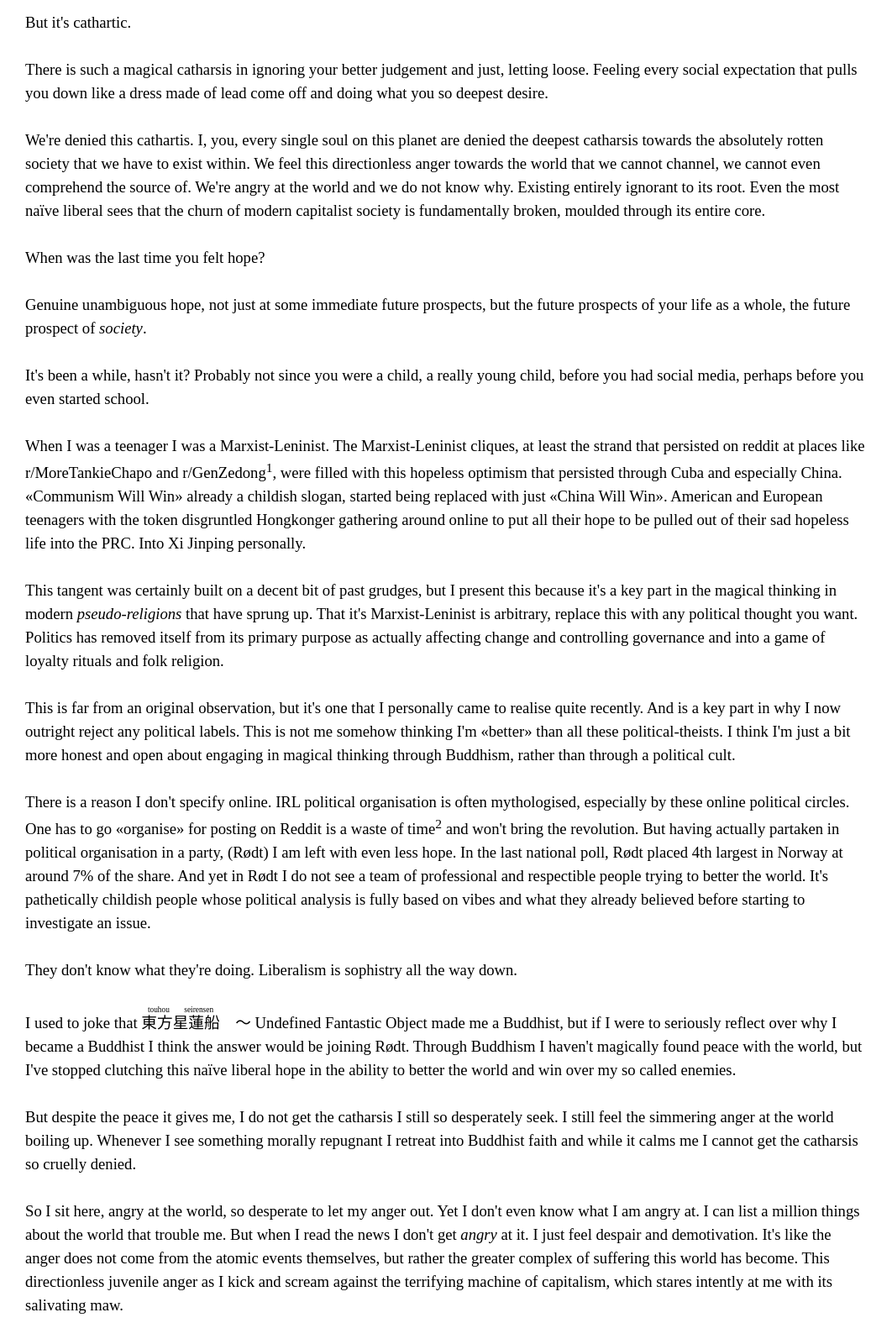
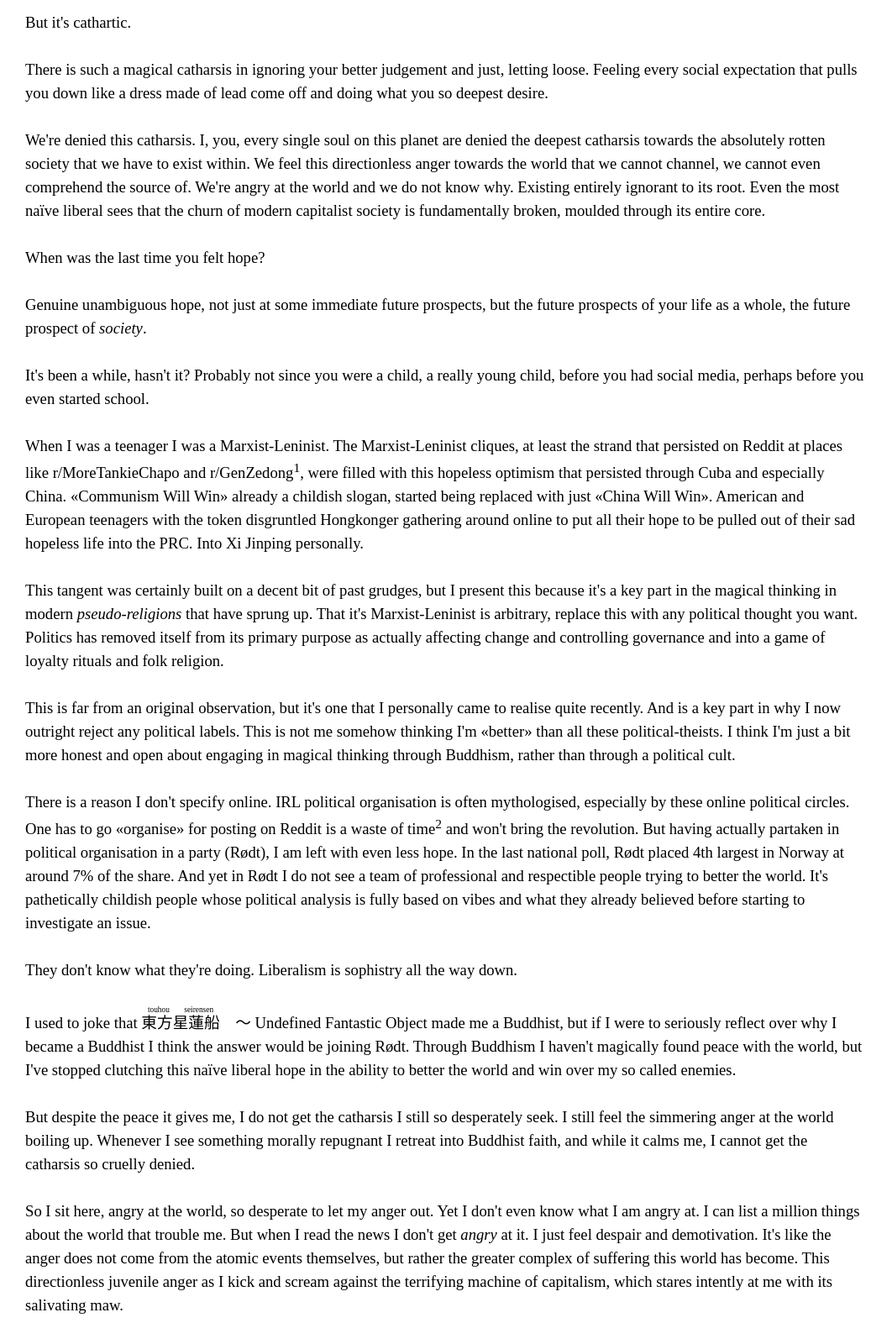
Before and after one commit to DaniellaRoz/webbed_site, a plain HTML site: page HTML/i_am_angry_and_i_dont_know_why.html in a window 1280 px wide. Shown: the part 306-1906 px from the top of the page at 84% size, without its empty margins (0-1062 px from the left). Drawn offline with Linux system fonts and the light colour scheme.

Commit message:
slight typographical fixes

```diff
--- a/HTML/i_am_angry_and_i_dont_know_why.html
+++ b/HTML/i_am_angry_and_i_dont_know_why.html
@@ -36,7 +36,7 @@
 
             <br>
 
-            <p>We're denied this cathartis. I, you, every single soul on this planet are denied the deepest catharsis towards the absolutely rotten society that we have to exist within. We feel this directionless anger towards the world that we cannot channel, we cannot even comprehend the source of. We're angry at the world and we do not know why. Existing entirely ignorant to its root. Even the most naïve liberal sees that the churn of modern capitalist society is fundamentally broken, moulded through its entire core.</p>
+            <p>We're denied this catharsis. I, you, every single soul on this planet are denied the deepest catharsis towards the absolutely rotten society that we have to exist within. We feel this directionless anger towards the world that we cannot channel, we cannot even comprehend the source of. We're angry at the world and we do not know why. Existing entirely ignorant to its root. Even the most naïve liberal sees that the churn of modern capitalist society is fundamentally broken, moulded through its entire core.</p>
 
             <br>
 
@@ -52,7 +52,7 @@
 
             <br>
 
-            <p>When I was a teenager I was a Marxist-Leninist. The Marxist-Leninist cliques, at least the strand that persisted on reddit at places like r/MoreTankieChapo and r/GenZedong<sup>1</sup>, were filled with this hopeless optimism that persisted through Cuba and especially China. «Communism Will Win» already a childish slogan, started being replaced with just «China Will Win». American and European teenagers with the token disgruntled Hongkonger gathering around online to put all their hope to be pulled out of their sad hopeless life into the PRC. Into Xi Jinping personally.</p>
+            <p>When I was a teenager I was a Marxist-Leninist. The Marxist-Leninist cliques, at least the strand that persisted on Reddit at places like r/MoreTankieChapo and r/GenZedong<sup>1</sup>, were filled with this hopeless optimism that persisted through Cuba and especially China. «Communism Will Win» already a childish slogan, started being replaced with just «China Will Win». American and European teenagers with the token disgruntled Hongkonger gathering around online to put all their hope to be pulled out of their sad hopeless life into the PRC. Into Xi Jinping personally.</p>
 
             <br>
 
@@ -64,7 +64,7 @@
 
             <br>
 
-            <p>There is a reason I don't specify online. IRL political organisation is often mythologised, especially by these online political circles. One has to go «organise» for posting on Reddit is a waste of time<sup>2</sup> and won't bring the revolution. But having actually partaken in political organisation in a party, (Rødt) I am left with even less hope. In the last national poll, Rødt placed 4th largest in Norway at around 7% of the share. And yet in Rødt I do not see a team of professional and respectible people trying to better the world. It's pathetically childish people whose political analysis is fully based on vibes and what they already believed before starting to investigate an issue.</p>
+            <p>There is a reason I don't specify online. IRL political organisation is often mythologised, especially by these online political circles. One has to go «organise» for posting on Reddit is a waste of time<sup>2</sup> and won't bring the revolution. But having actually partaken in political organisation in a party (Rødt), I am left with even less hope. In the last national poll, Rødt placed 4th largest in Norway at around 7% of the share. And yet in Rødt I do not see a team of professional and respectible people trying to better the world. It's pathetically childish people whose political analysis is fully based on vibes and what they already believed before starting to investigate an issue.</p>
 
             <br>
 
@@ -76,7 +76,7 @@
 
             <br>
 
-            <p>But despite the peace it gives me, I do not get the catharsis I still so desperately seek. I still feel the simmering anger at the world boiling up. Whenever I see something morally repugnant I retreat into Buddhist faith and while it calms me I cannot get the catharsis so cruelly denied.</p>
+            <p>But despite the peace it gives me, I do not get the catharsis I still so desperately seek. I still feel the simmering anger at the world boiling up. Whenever I see something morally repugnant I retreat into Buddhist faith, and while it calms me, I cannot get the catharsis so cruelly denied.</p>
 
             <br>
 
```
